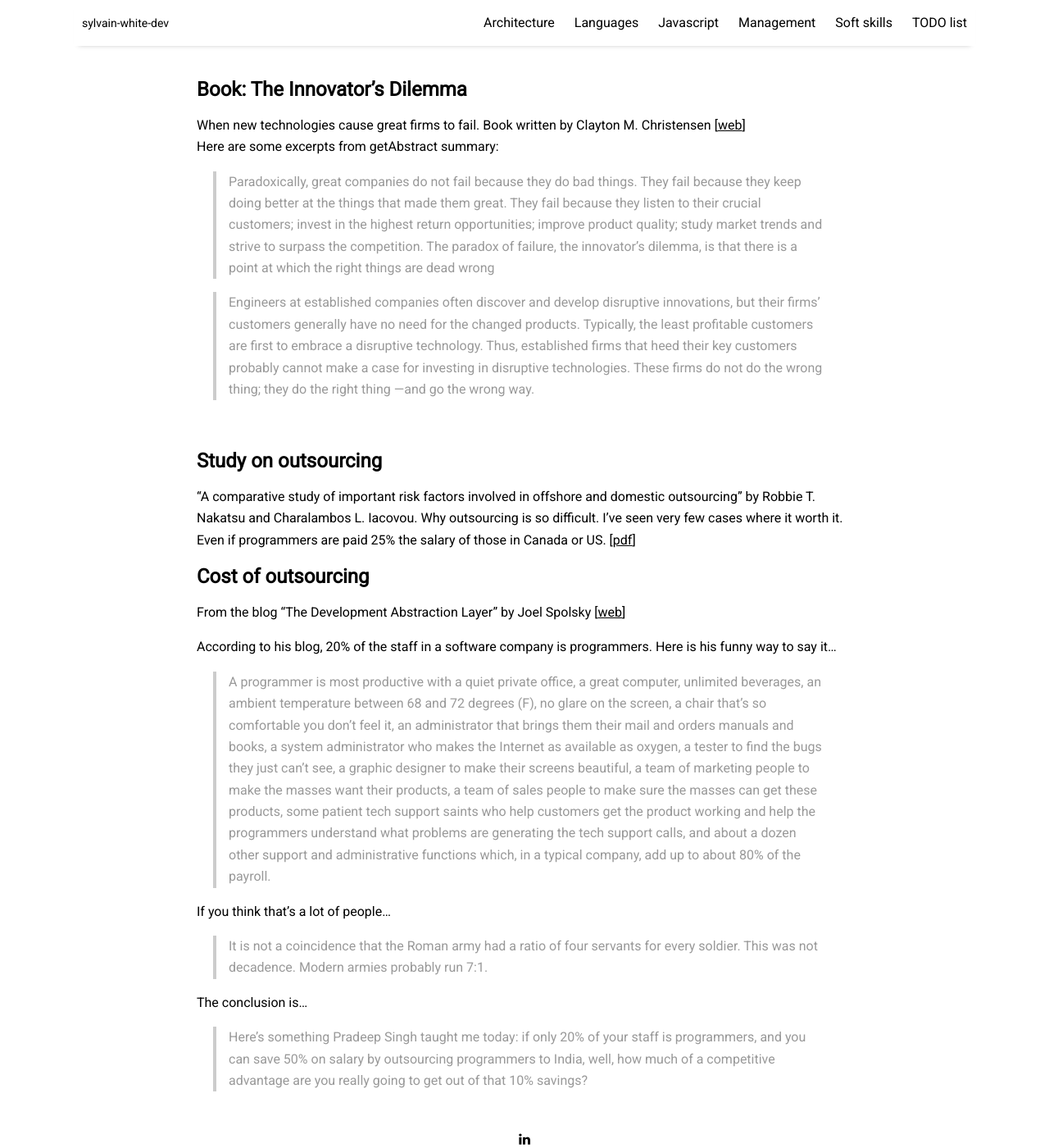
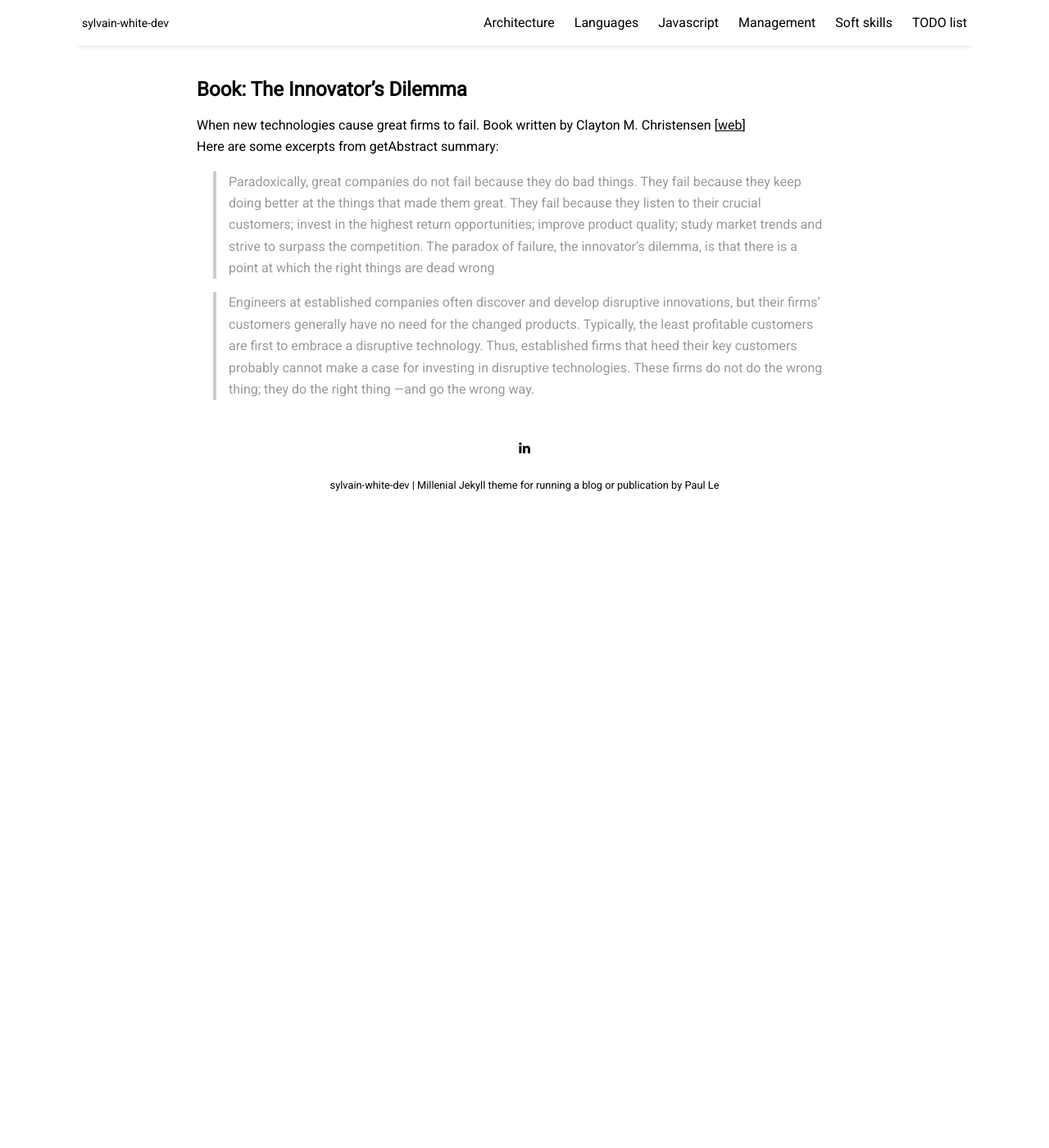
Before and after one commit to sylvainwhite/sylvain-white-dev, a Jekyll site: the page built from pages/management.md, in a window 1280 px wide and 1400 px high, scrolled down 7777 px. Shown: the whole window at 82% size. Built offline with Jekyll 4.4.1, drawn with Linux system fonts in a browser that asks for light colours; nearby versions of some CDN libraries; after the commit the page ends 8407 px from its top, so only the background shows below that.

Commit message:
Remove outsourcing section

```diff
--- a/pages/management.md
+++ b/pages/management.md
@@ -272,27 +272,3 @@
 firms that heed their key customers probably cannot make a case for investing in
 disruptive technologies. These firms do not do the wrong thing; they do the right thing
 —and go the wrong way.
-
-<br/>
-
-## Study on outsourcing
-
-"A comparative study of important risk factors involved in offshore and domestic outsourcing" by Robbie T. Nakatsu and Charalambos L. Iacovou. Why outsourcing is so difficult. I've seen very few cases where it worth it. Even if programmers are paid 25% the salary of those in Canada or US.
-[[pdf]({{ site.github.url }}/resources/comparisonStudyOutsourcing-protected.pdf){:target="_blank"}]
-
-## Cost of outsourcing
-
-From the blog "The Development Abstraction Layer" by Joel Spolsky
-[[web](https://www.joelonsoftware.com/2006/04/11/the-development-abstraction-layer-2/){:target="_blank"}]
-
-According to his blog, 20% of the staff in a software company is programmers. Here is his funny way to say it...
-
-> A programmer is most productive with a quiet private office, a great computer, unlimited beverages, an ambient temperature between 68 and 72 degrees (F), no glare on the screen, a chair that’s so comfortable you don’t feel it, an administrator that brings them their mail and orders manuals and books, a system administrator who makes the Internet as available as oxygen, a tester to find the bugs they just can’t see, a graphic designer to make their screens beautiful, a team of marketing people to make the masses want their products, a team of sales people to make sure the masses can get these products, some patient tech support saints who help customers get the product working and help the programmers understand what problems are generating the tech support calls, and about a dozen other support and administrative functions which, in a typical company, add up to about 80% of the payroll.
-
-If you think that's a lot of people...
-
->  It is not a coincidence that the Roman army had a ratio of four servants for every soldier. This was not decadence. Modern armies probably run 7:1.
-
-The conclusion is...
-
-> Here’s something Pradeep Singh taught me today: if only 20% of your staff is programmers, and you can save 50% on salary by outsourcing programmers to India, well, how much of a competitive advantage are you really going to get out of that 10% savings?
```
